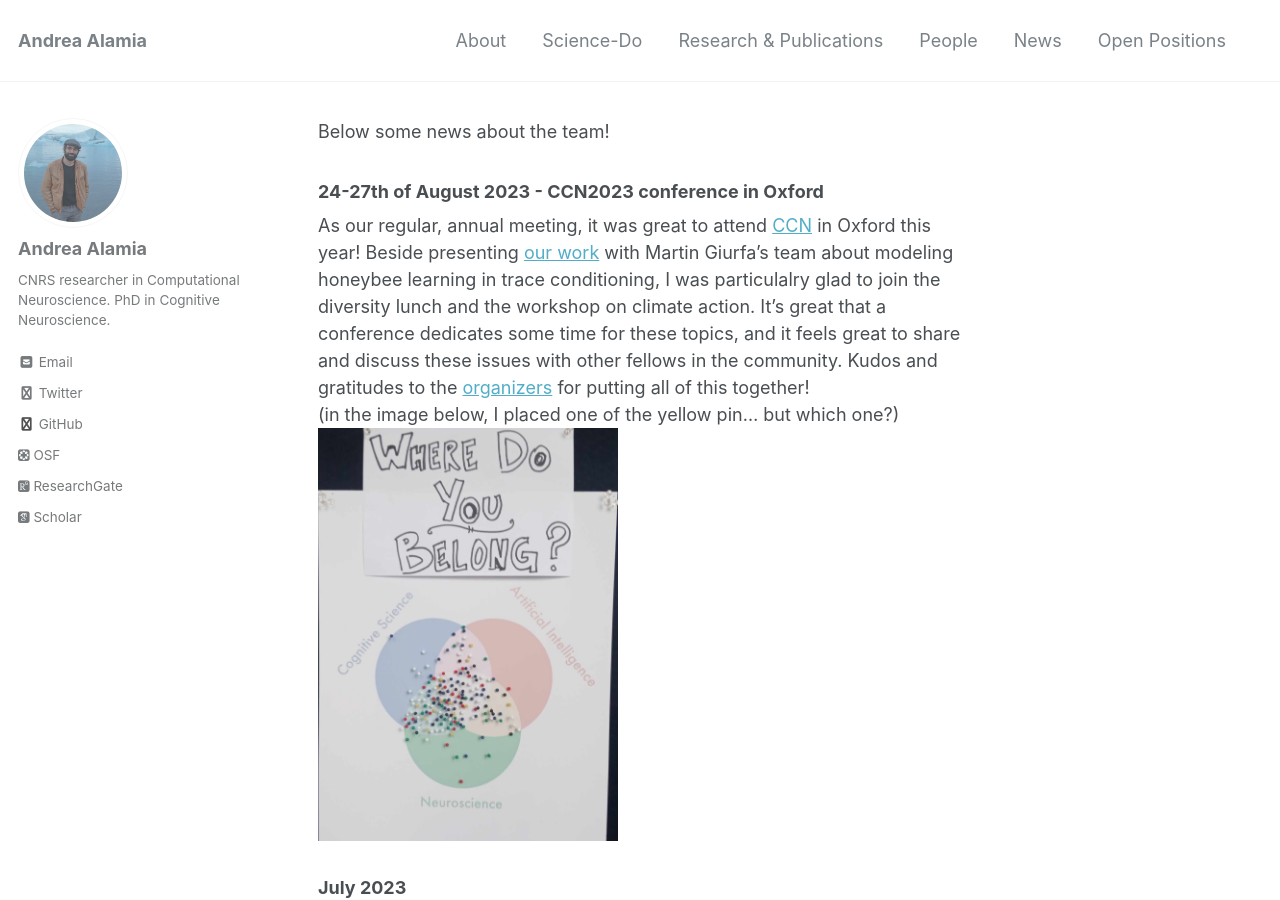
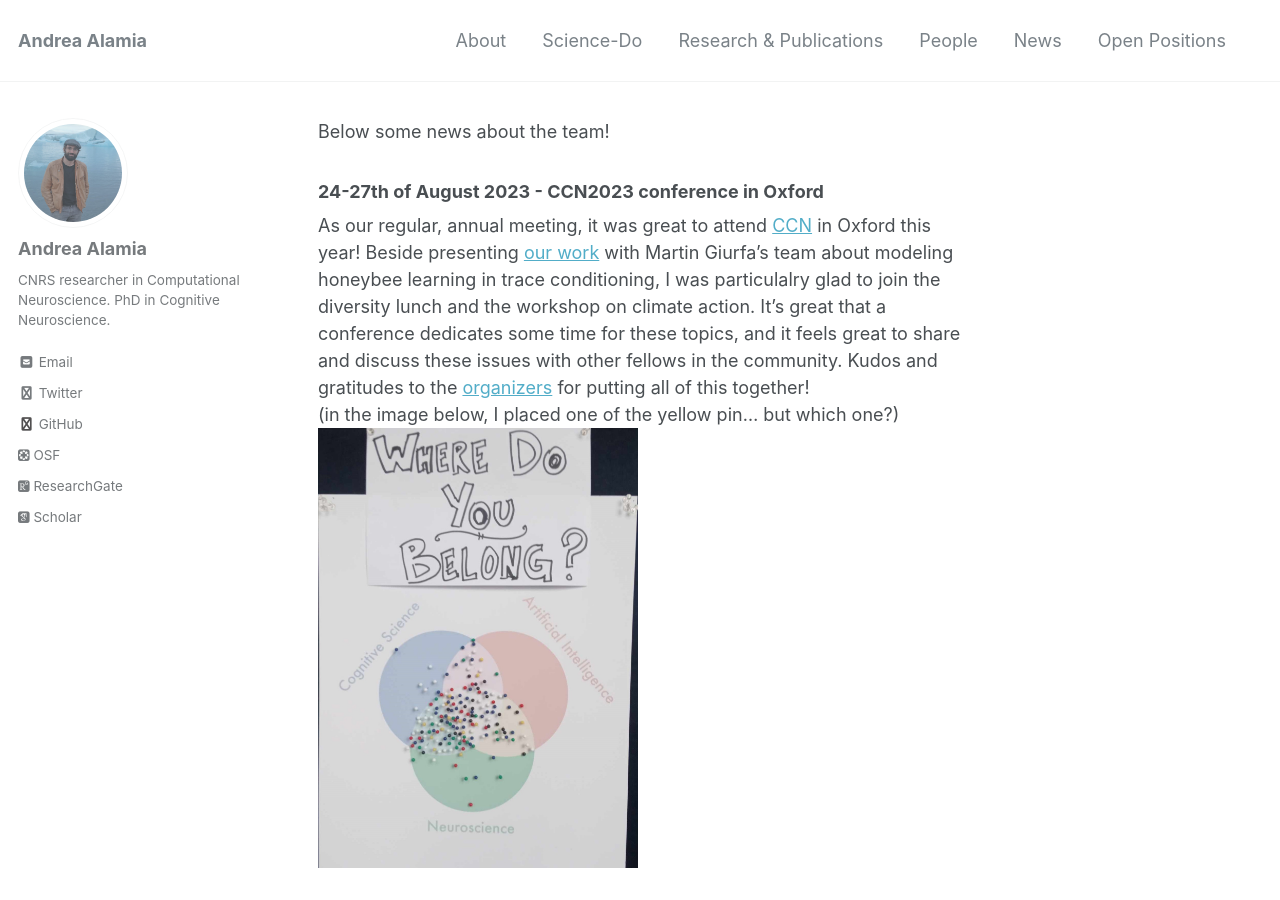
Before and after one commit to artipago/artipago.github.io, a Jekyll site: the page built from _pages/News.md, in a window 1280 px wide and 900 px high. Built offline with Jekyll 4.4.1, drawn with Linux system fonts in a browser that asks for light colours; nearby versions of some CDN libraries; some web fonts are replaced; library files that are not in the unit come from our copies.

Commit message:
Update News.md

```diff
--- a/_pages/News.md
+++ b/_pages/News.md
@@ -10,7 +10,7 @@ Below some news about the team! <br>
 ### 24-27th of August 2023 - CCN2023 conference in Oxford
 As our regular, annual meeting, it was great to attend <a href="https://2023.ccneuro.org/index.php">CCN</a> in Oxford this year! Beside presenting <a href="https://2023.ccneuro.org/proceedings/0000414.pdf">our work</a> with Martin Giurfa's team about modeling honeybee learning in trace conditioning, I was particulalry glad to join the diversity lunch and the workshop on climate action. It's great that a conference dedicates some time for these topics, and it feels great to share and discuss these issues with other fellows in the community. Kudos and gratitudes to the <a href="https://2023.ccneuro.org/organizers.php">organizers</a> for putting all of this together! <br>
 (in the image below, I placed one of the yellow pin... but which one?)
-<img src="/assets/images/ccn2023.jpg" width="300" height="400">
+<img src="/assets/images/ccn2023.jpg" width="320" height="400">
 <br>
 
 ### July 2023
```
